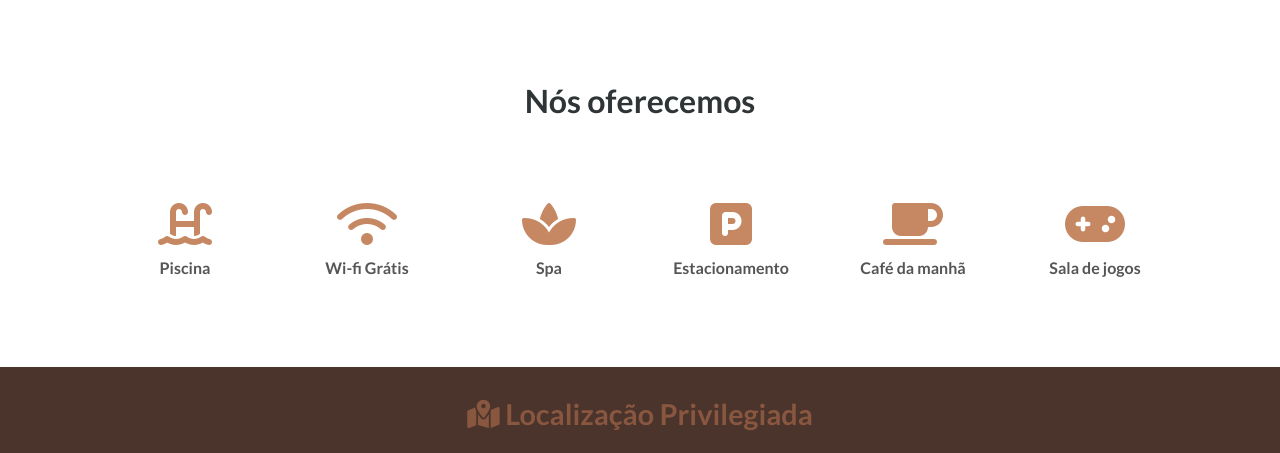
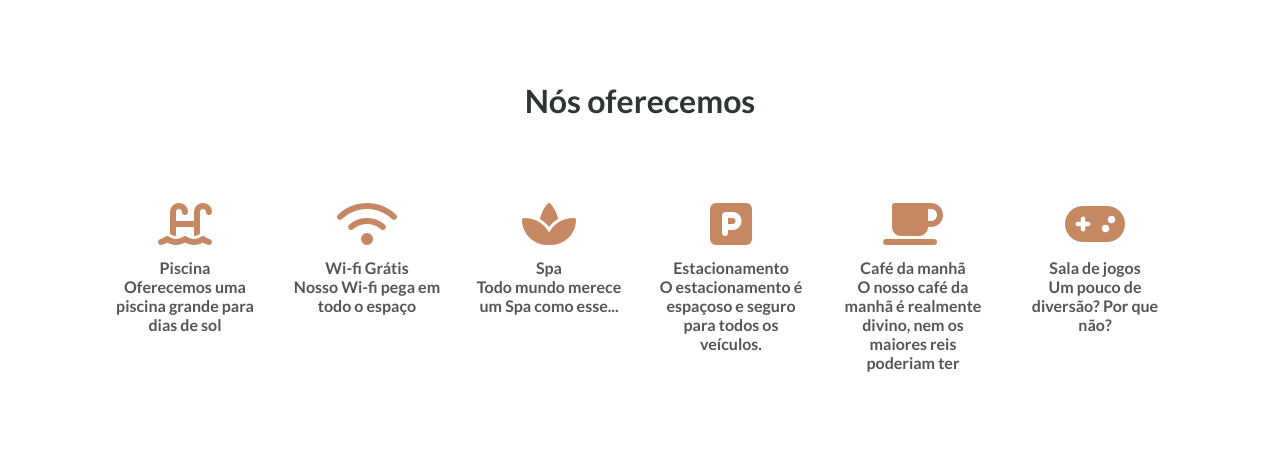
Before and after one commit to JuanCorreadeSaRibas/Projeto-Hotel, a PHP site: page / in a window 1280 px wide. Shown: the part 1096-1549 px from the top of the page. Run offline with PHP 8.4, Linux system fonts and the light colour scheme.

Commit message:
facilities descriptions

```diff
--- a/index.html
+++ b/index.html
@@ -83,29 +83,36 @@
             <div class="facilities">
                 <h2>Nós oferecemos</h2>
                 <div class="facil-container" id="facilities">
-                    <div class="facil-item">
-                        <i class="fas fa-swimming-pool" id="swimming-pool"></i>
+                    <div class="facil-item" id="pool">
+                        <i class="fas fa-swimming-pool" ></i>
                         <p>Piscina</p>
+                        <p>Oferecemos uma piscina grande para dias de sol</p>
                     </div>
-                    <div class="facil-item">
-                        <i class="fas fa-wifi" id="wifi"></i>
+                    <div class="facil-item" id="wifi">
+                        <i class="fas fa-wifi"></i>
                         <p>Wi-fi Grátis</p>
+                        <p>Nosso Wi-fi pega em todo o espaço</p>
                     </div>
-                    <div class="facil-item">
-                        <i class="fas fa-spa" id="spa"></i>
+                    <div class="facil-item" id="spa">
+                        <i class="fas fa-spa" ></i>
                         <p>Spa</p>
+                        <p>Todo mundo merece um Spa como esse...</p>
                     </div>
-                    <div class="facil-item">
-                        <i class="fas fa-square-parking" id="parking"></i>
+                    <div class="facil-item" id="parking">
+                        <i class="fas fa-square-parking" ></i>
                         <p>Estacionamento</p>
+                        <p>O estacionamento é espaçoso e seguro para todos os veículos.</p>
                     </div>
-                    <div class="facil-item">
-                        <i class="fas fa-coffee" id="breakfast"></i>
+                    <div class="facil-item" id="coffee">
+                        <i class="fas fa-coffee" ></i>
                         <p>Café da manhã</p>
+                        <p>O nosso café da manhã é realmente divino, nem os maiores reis poderiam ter</p>
                     </div>
-                    <div class="facil-item">
-                        <i class="fas fa-gamepad" id="games"></i>
+                    <div class="facil-item" id="games">
+                        <i class="fas fa-gamepad" ></i>
                         <p>Sala de jogos</p>
+                        <p>Um pouco de diversão? Por que não?</p>
+
                     </div>
                 </div>
 
--- a/src/css/style.css
+++ b/src/css/style.css
@@ -277,16 +277,20 @@
     transition: all 0.7s ease;
 }
 
-
 .facil-item p{
     font-size: 1rem;
     color: #555;
 }
 
-#clicado{
-    display: block;
+/*.facil-item .clicado{
+    display: flex;
+    align-content: flex-start;
+    justify-content: center;
+    width: 34%;
+    align-items: center;
+    flex-direction: column;
 }
-
+*/
 .animate {
     opacity: 0;
     transform: translateY(20px);
@@ -431,6 +435,7 @@
 /* Logo and Contact Section */
 .footer-logo img {
     display: flex;
+    width: 165px;
     margin: 30px;
 }
 
@@ -482,6 +487,7 @@
     gap: 30px;
     margin-bottom: 10px;
     margin-top: 10px;
+    text-align: center;
 }
 
 .social-media li {
@@ -680,11 +686,7 @@
     .about-item {
         flex-direction: column;
     }
- /*
-   .about-item:nth-child(even) {
-        flex-direction: column;
-    }
-*/
+
     .about-text, .reserve-title-div {
         font-size: 1em;
         max-width: 100%;
--- a/src/js/script.js
+++ b/src/js/script.js
@@ -39,16 +39,6 @@
     });
 
 
-    //Facilities Icones
 
-const facilitiesContainer = document.querySelector('.facil-container');
 
-// Objeto com as descrições das facilidades
-let aboutItens = {
-    pool: 'Oferecemos uma piscina grande para dias de sol',
-    wifi: 'Nosso Wi-fi pega em todo o espaço',
-    spa: 'Todo mundo merece um Spa como esse...',
-    parking: 'Nosso estacionamento é amplo e seguro',
-    coffee: 'O nosso café da manhã é realmente divino, nem os maiores reis poderiam ter',
-    games: 'Um pouco de diversão? Por que não?'
-};
+});
```
